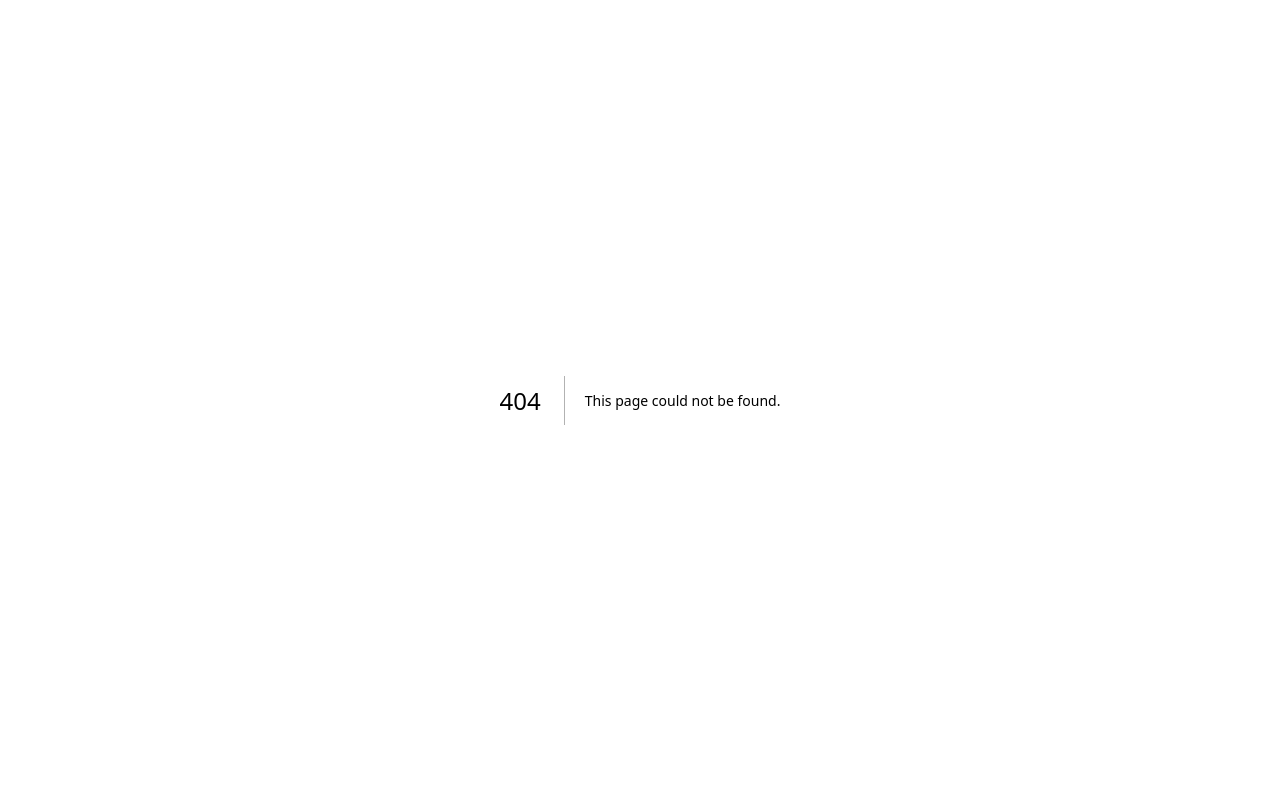
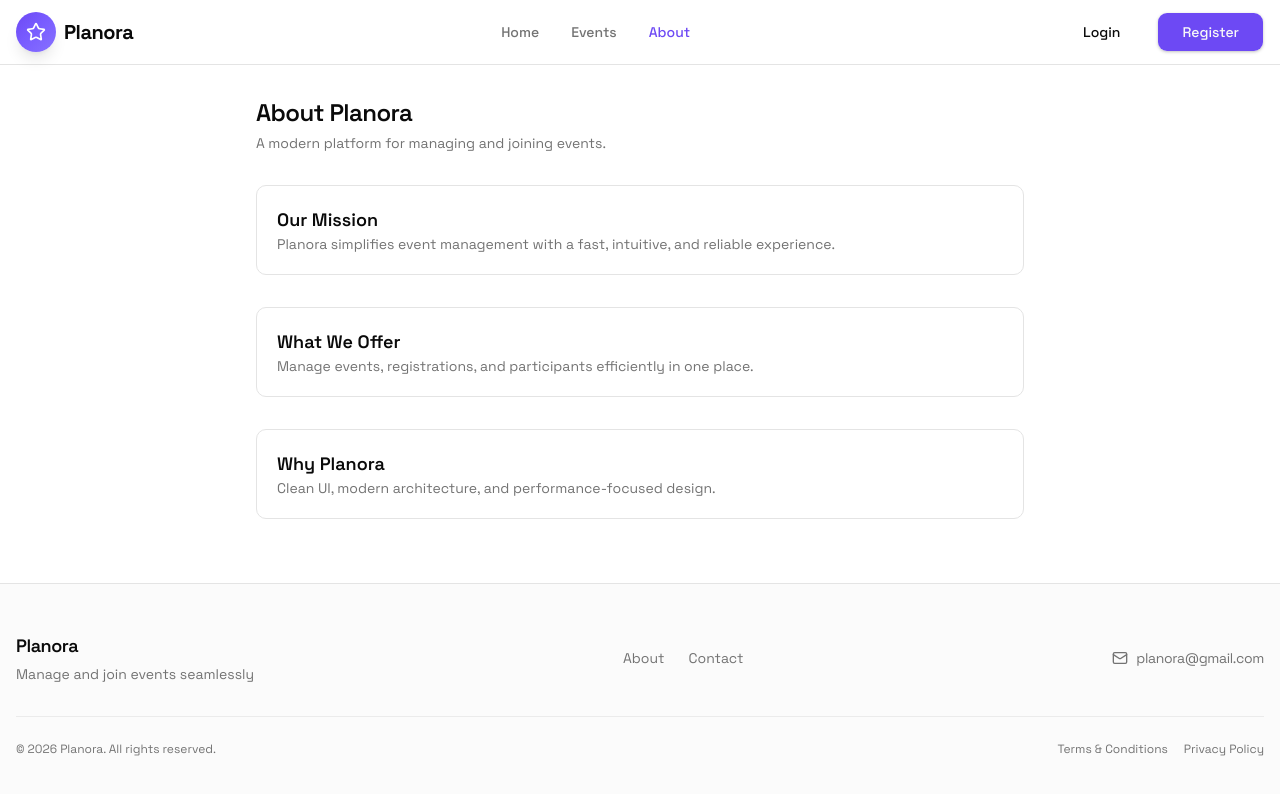
Before and after one commit to rakibulhasanroki/b6a5-frontend, a Next.js app: page /about in a window 1280 px wide. Before the commit this address had no page. Shown: the top 794 px of the page. Built offline with nearby package versions, Linux system fonts and the light colour scheme.

Commit message:
feat: implement static informational pages (about, contact, terms, privacy)

```diff
--- /dev/null
+++ b/src/app/(common)/(public)/about/page.tsx
@@ -0,0 +1,45 @@
+import type { Metadata } from "next";
+import PageContainer from "@/components/custom/PageContainer";
+import Section from "@/components/custom/Section";
+import PageHeader from "@/components/custom/PageHeader";
+import { BodyText, SectionTitle } from "@/components/custom/Typography";
+
+export const metadata: Metadata = {
+  title: "About",
+};
+
+export default function AboutPage() {
+  return (
+    <PageContainer className="py-6 md:py-8">
+      <div className="mx-auto max-w-3xl space-y-6 md:space-y-7">
+        <PageHeader
+          title="About Planora"
+          subtitle="A modern platform for managing and joining events."
+        />
+
+        <Section className="rounded-lg border border-border bg-card p-4 md:p-5">
+          <SectionTitle>Our Mission</SectionTitle>
+          <BodyText>
+            Planora simplifies event management with a fast, intuitive, and
+            reliable experience.
+          </BodyText>
+        </Section>
+
+        <Section className="rounded-lg border border-border bg-card p-4 md:p-5">
+          <SectionTitle>What We Offer</SectionTitle>
+          <BodyText>
+            Manage events, registrations, and participants efficiently in one
+            place.
+          </BodyText>
+        </Section>
+
+        <Section className="rounded-lg border border-border bg-card p-4 md:p-5">
+          <SectionTitle>Why Planora</SectionTitle>
+          <BodyText>
+            Clean UI, modern architecture, and performance-focused design.
+          </BodyText>
+        </Section>
+      </div>
+    </PageContainer>
+  );
+}
--- /dev/null
+++ b/src/app/(common)/(public)/contact/page.tsx
@@ -0,0 +1,32 @@
+import type { Metadata } from "next";
+import PageContainer from "@/components/custom/PageContainer";
+import Section from "@/components/custom/Section";
+import PageHeader from "@/components/custom/PageHeader";
+import { BodyText } from "@/components/custom/Typography";
+
+export const metadata: Metadata = {
+  title: "Contact",
+};
+
+export default function ContactPage() {
+  return (
+    <PageContainer className="py-6 md:py-8">
+      <div className="mx-auto max-w-2xl space-y-6">
+        <PageHeader
+          title="Contact"
+          subtitle="Reach out for support or inquiries."
+        />
+
+        <Section className="rounded-lg border border-border bg-card p-4 md:p-5">
+          <BodyText>
+            For any questions or feedback, contact us via email.
+          </BodyText>
+
+          <div className="mt-3 text-sm font-medium text-foreground">
+            planora@gmail.com
+          </div>
+        </Section>
+      </div>
+    </PageContainer>
+  );
+}
--- /dev/null
+++ b/src/app/(common)/(public)/privacy/page.tsx
@@ -0,0 +1,42 @@
+import type { Metadata } from "next";
+import PageContainer from "@/components/custom/PageContainer";
+import Section from "@/components/custom/Section";
+import PageHeader from "@/components/custom/PageHeader";
+import { SectionTitle, BodyText } from "@/components/custom/Typography";
+
+export const metadata: Metadata = {
+  title: "Privacy Policy",
+};
+
+export default function PrivacyPolicyPage() {
+  return (
+    <PageContainer className="py-6 md:py-8">
+      <div className="mx-auto max-w-3xl space-y-5 md:space-y-6">
+        <PageHeader
+          title="Privacy Policy"
+          subtitle="How we handle your data."
+        />
+
+        <Section className="rounded-lg border border-border bg-card p-4 md:p-5">
+          <SectionTitle>Data</SectionTitle>
+          <BodyText>We collect only necessary information.</BodyText>
+        </Section>
+
+        <Section className="rounded-lg border border-border bg-card p-4 md:p-5">
+          <SectionTitle>Usage</SectionTitle>
+          <BodyText>Data is used to improve your experience.</BodyText>
+        </Section>
+
+        <Section className="rounded-lg border border-border bg-card p-4 md:p-5">
+          <SectionTitle>Security</SectionTitle>
+          <BodyText>Your data is protected with secure practices.</BodyText>
+        </Section>
+
+        <Section className="rounded-lg border border-border bg-card p-4 md:p-5">
+          <SectionTitle>Services</SectionTitle>
+          <BodyText>We may use trusted third-party services.</BodyText>
+        </Section>
+      </div>
+    </PageContainer>
+  );
+}
--- /dev/null
+++ b/src/app/(common)/(public)/terms/page.tsx
@@ -0,0 +1,42 @@
+import type { Metadata } from "next";
+import PageContainer from "@/components/custom/PageContainer";
+import Section from "@/components/custom/Section";
+import PageHeader from "@/components/custom/PageHeader";
+import { SectionTitle, BodyText } from "@/components/custom/Typography";
+
+export const metadata: Metadata = {
+  title: "Terms & Conditions",
+};
+
+export default function TermsPage() {
+  return (
+    <PageContainer className="py-6 md:py-8">
+      <div className="mx-auto max-w-3xl space-y-5 md:space-y-6">
+        <PageHeader
+          title="Terms & Conditions"
+          subtitle="Guidelines for using Planora."
+        />
+
+        <Section className="rounded-lg border border-border bg-card p-4 md:p-5">
+          <SectionTitle>Use</SectionTitle>
+          <BodyText>Use the platform responsibly and legally.</BodyText>
+        </Section>
+
+        <Section className="rounded-lg border border-border bg-card p-4 md:p-5">
+          <SectionTitle>Accounts</SectionTitle>
+          <BodyText>You are responsible for your account activity.</BodyText>
+        </Section>
+
+        <Section className="rounded-lg border border-border bg-card p-4 md:p-5">
+          <SectionTitle>Content</SectionTitle>
+          <BodyText>You own and manage your event content.</BodyText>
+        </Section>
+
+        <Section className="rounded-lg border border-border bg-card p-4 md:p-5">
+          <SectionTitle>Liability</SectionTitle>
+          <BodyText>We are not liable for platform misuse.</BodyText>
+        </Section>
+      </div>
+    </PageContainer>
+  );
+}
```
